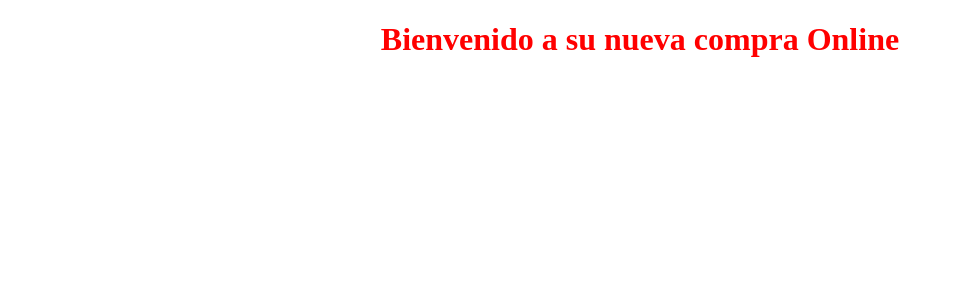
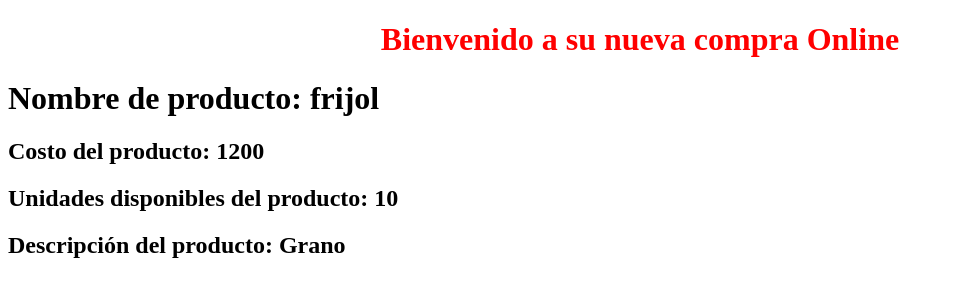
Before and after one commit to darcknnes/carroDeComprasEjemplo, an Angular app: page / in a window 1280 px wide. Shown: the top 300 px of the page, without its empty margins (0-954 px from the left). Built offline with nearby package versions, Linux system fonts and the light colour scheme.

Commit message:
guardado

```diff
--- /dev/null
+++ b/src/app/Classes/Productos.ts
@@ -0,0 +1,8 @@
+export class Productos {
+    constructor(public id: number,
+     public nom_producto: string,
+     public precio: number,
+     public unidades: number,
+     public desc_producto?: string){
+    }
+}
--- a/src/app/Components/Main/app.component.html
+++ b/src/app/Components/Main/app.component.html
@@ -1 +1,7 @@
 <h1 class="titulo"> {{title}} </h1>
+<div>
+<h1> Nombre de producto: {{productos.nom_producto}} </h1>
+<h2> Costo del producto: {{productos.precio}} </h2>
+<h2> Unidades disponibles del producto: {{productos.unidades}} </h2>
+<h2> Descripción del producto: {{productos.desc_producto}} </h2>
+</div>
--- a/src/app/Components/Main/app.component.ts
+++ b/src/app/Components/Main/app.component.ts
@@ -1,4 +1,5 @@
 import { Component } from '@angular/core';
+import { Productos } from '../../Classes/Productos';
 
 @Component({
   selector: 'app-root',
@@ -7,4 +8,5 @@ import { Component } from '@angular/core';
 })
 export class AppComponent {
   title = 'Bienvenido a su nueva compra Online';
+  productos: Productos = new Productos(1, 'frijol', 1200, 10, 'Grano');
 }
```
